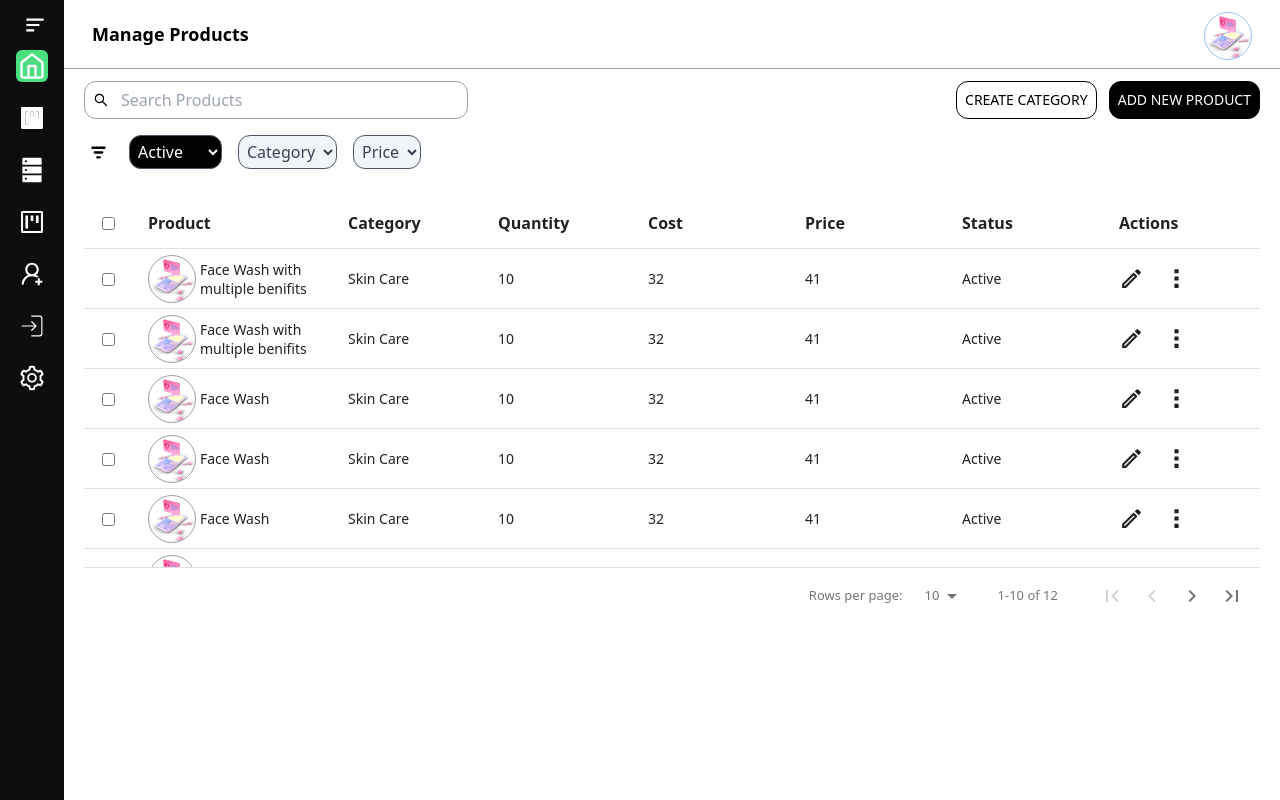
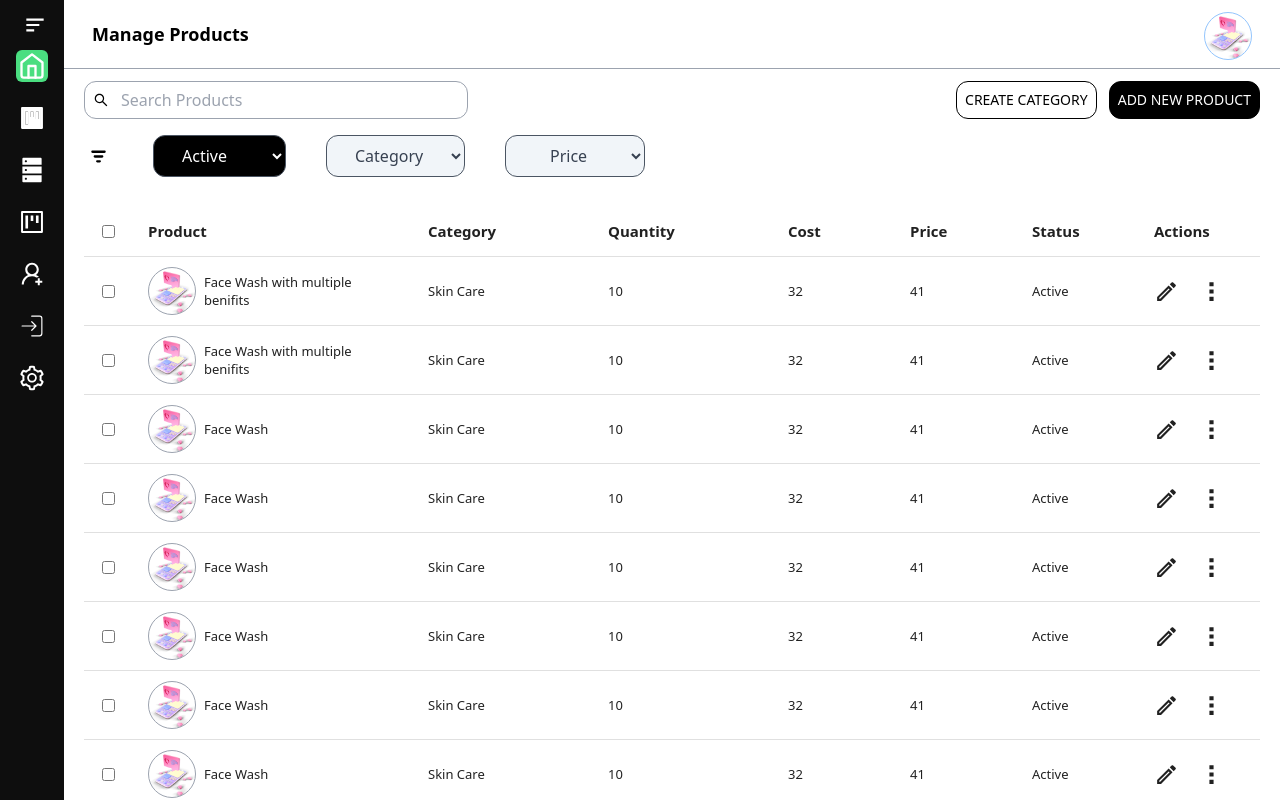
Before and after one commit to shafqatdeveloper/Inventory-Management, a React (Create React App) app: page / in a window 1280 px wide. Shown: the top 800 px of the page. Built offline with nearby package versions, Linux system fonts and the light colour scheme.

Commit message:
Updated Folder Structure

```diff
--- a/package.json
+++ b/package.json
@@ -3,6 +3,7 @@
   "version": "0.1.0",
   "private": true,
   "dependencies": {
+    "@flaticon/flaticon-uicons": "^2.2.0",
     "@mui/material": "^5.13.3",
     "@testing-library/jest-dom": "^5.16.5",
     "@testing-library/react": "^13.4.0",
--- a/src/components/ManageProducts.js
+++ b/src/Pages/ManageProducts.js
@@ -139,7 +139,7 @@ const ManageProducts = () => {
       name: "Product",
       selector: (row) => row.image,
       cell: (row) => (
-        <div className="flex items-center gap-1">
+        <div className="flex items-center gap-2">
           <img
             src={row.image}
             alt="Product"
@@ -148,20 +148,20 @@ const ManageProducts = () => {
           <h1>{row.name}</h1>
         </div>
       ),
-      width: "200px",
+      width: "280px",
       sortable: true,
     },
     {
       name: "Category",
       selector: (row) => row.category,
       sortable: true,
-      width: "150px",
+      width: "180px",
     },
     {
       name: "Quantity",
       selector: (row) => row.quantity,
       sortable: true,
-      width: "150px",
+      width: "180px",
     },
     {
       name: "Cost",
@@ -206,13 +206,13 @@ const ManageProducts = () => {
   const customStyles = {
     rows: {
       style: {
-        minHeight: "60px", // override the row height
-        fontSize: "14px",
+        minHeight: "69px", // override the row height
+        fontSize: "13px",
       },
     },
     headCells: {
       style: {
-        fontSize: "16px",
+        fontSize: "15px",
         fontWeight: "600",
       },
     },
@@ -268,11 +268,11 @@ const ManageProducts = () => {
 
         {/* Custom Filters */}
 
-        <div className="flex px-1 sm:px-4 md:px-5 mt-4 mb-7 sm:gap-4 items-center gap-2">
+        <div className="flex px-1 sm:px-4 md:px-5 mt-4 mb-7 sm:gap-10 items-center gap-2">
           <CgSortAz className="" size={29} />
           <select
             name="status"
-            className="border-[1px] border-gray-600 rounded-xl p-1 bg-black text-white "
+            className="border-[1px] border-gray-600 rounded-xl py-2 px-6 bg-black text-white "
             id="status"
           >
             <option value="Active">Active</option>
@@ -280,7 +280,7 @@ const ManageProducts = () => {
           </select>
           <select
             name="status"
-            className="border-[1px] border-gray-600 rounded-xl p-1 outline-none focus:outline-none bg-slate-100 text-gray-700"
+            className="border-[1px] border-gray-600 rounded-xl py-2 px-6 outline-none focus:outline-none bg-slate-100 text-gray-700"
             id="status"
           >
             <option value="">Category</option>
@@ -293,7 +293,7 @@ const ManageProducts = () => {
           </select>
           <select
             name="status"
-            className="border-[1px] border-gray-600 outline-none focus:outline-none rounded-xl p-1 bg-slate-100 text-gray-700 "
+            className="border-[1px] border-gray-600 outline-none focus:outline-none rounded-xl py-2 px-10 bg-slate-100 text-gray-700 "
             id="status"
           >
             <option value="">Price</option>
@@ -310,8 +310,6 @@ const ManageProducts = () => {
         <div className="px-2 sm:px-3 md:px-5">
           <DataTable
             pagination
-            fixedHeader
-            fixedHeaderScrollHeight="370px"
             columns={Column}
             data={products}
             selectableRows
```
Also changed, not shown: src/App.js (+3 -5 lines), src/Pages/AddUser.js (renamed from src/components/AddUser.js), src/Pages/Sidebar.js (renamed from src/components/Sidebar.js), src/Pages/Signin.js (renamed from src/components/Signin.js), 1 other file (tests, documents, lock files or other folders).
